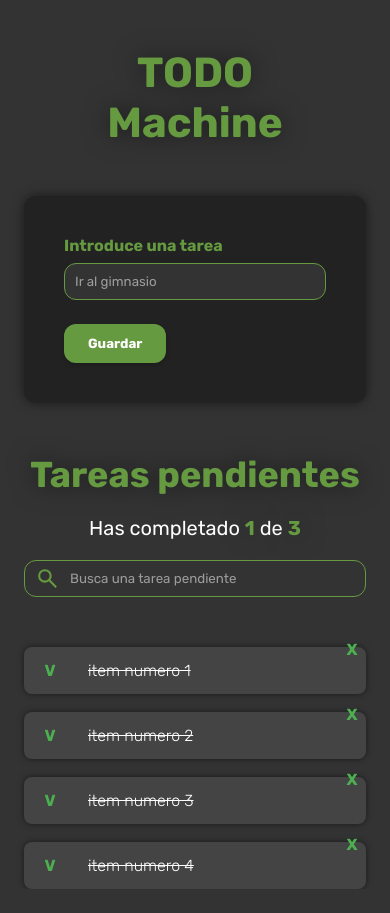
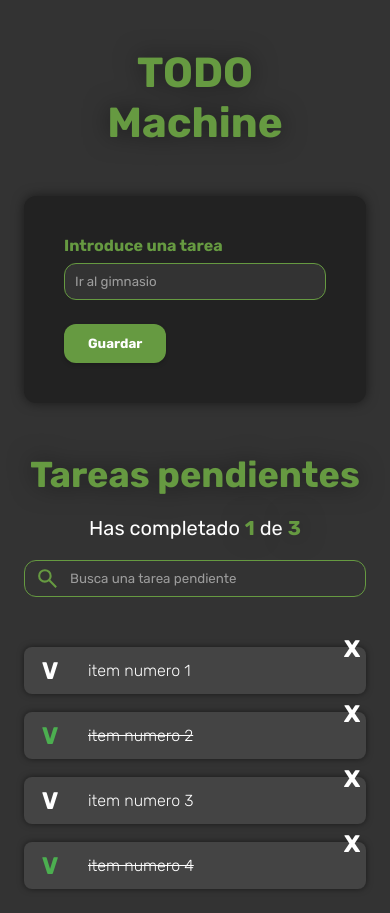
Before and after one commit to alirioi/todo-machine-project, a React (Create React App) app: page / in a window 390 px wide. Before the commit the page ends 889 px from the top, so only its background shows below. Built offline with nearby package versions, Linux system fonts and the light colour scheme.

Commit message:
style: ajustando padding del main en responsive design

```diff
--- a/src/App.css
+++ b/src/App.css
@@ -75,6 +75,7 @@ h1 {
 @media (max-width: 576px) {
   main {
     padding: 0;
+    padding-bottom: 24px;
   }
 
   h1 {
--- a/src/TodoItem.css
+++ b/src/TodoItem.css
@@ -8,7 +8,6 @@
   gap: 12px;
   box-shadow: 0 0 6px rgba(0, 0, 0, 0.5);
   border: 2px solid transparent;
-  cursor: pointer;
   position: relative;
   width: 100%;
 }
@@ -30,6 +29,7 @@
   width: 24px;
   height: 24px;
   font-weight: bold;
+  font-size: 24px;
 }
 
 .Icon-check {
@@ -42,7 +42,6 @@
 }
 
 .Icon-delete {
-  color: #4caf50;
   position: absolute;
   top: -12px;
   right: 0;
@@ -50,4 +49,5 @@
 
 .Icon-delete:hover {
   color: #f44336;
+  transform: scale(1.2);
 }
--- a/src/TodoItem.js
+++ b/src/TodoItem.js
@@ -3,8 +3,18 @@ import './TodoItem.css';
 function TodoItem(props) {
   return (
     <li className="todo-item">
-      <span className="Icon Icon-check Icon-check--active">V</span>
-      <p className="todo-item-text todo-item-text--completed">{props.text}</p>
+      <span
+        className={`Icon Icon-check ${props.completed && 'Icon-check--active'}`}
+      >
+        V
+      </span>
+      <p
+        className={`todo-item-text ${
+          props.completed && 'todo-item-text--completed'
+        }`}
+      >
+        {props.text}
+      </p>
       <span className="Icon Icon-delete">X</span>
     </li>
   );
--- a/src/TodoSearch.css
+++ b/src/TodoSearch.css
@@ -18,6 +18,10 @@ input::placeholder {
   color: #9c9c9c;
 }
 
+input:focus {
+  outline-color: #56cd02;
+}
+
 .search-icon {
   height: 37px;
   padding: 6px;
```
